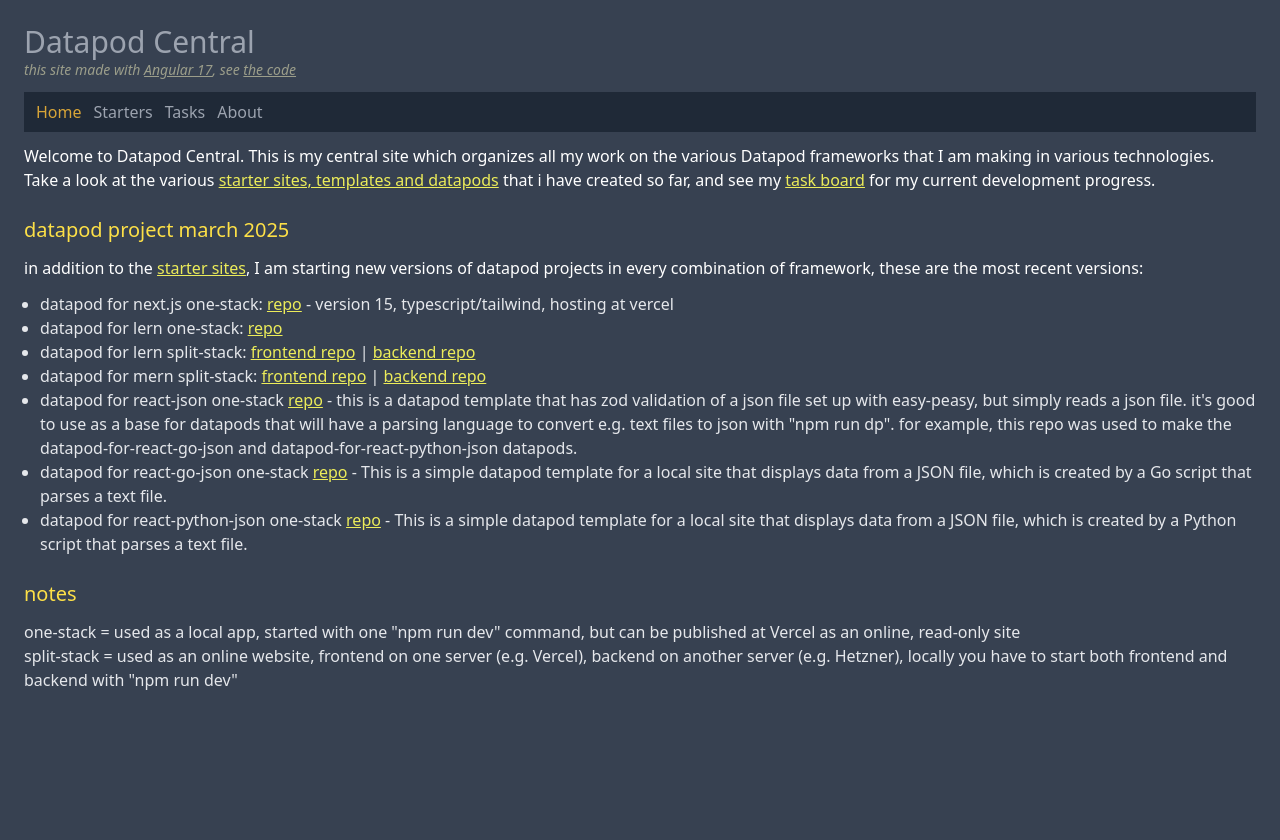
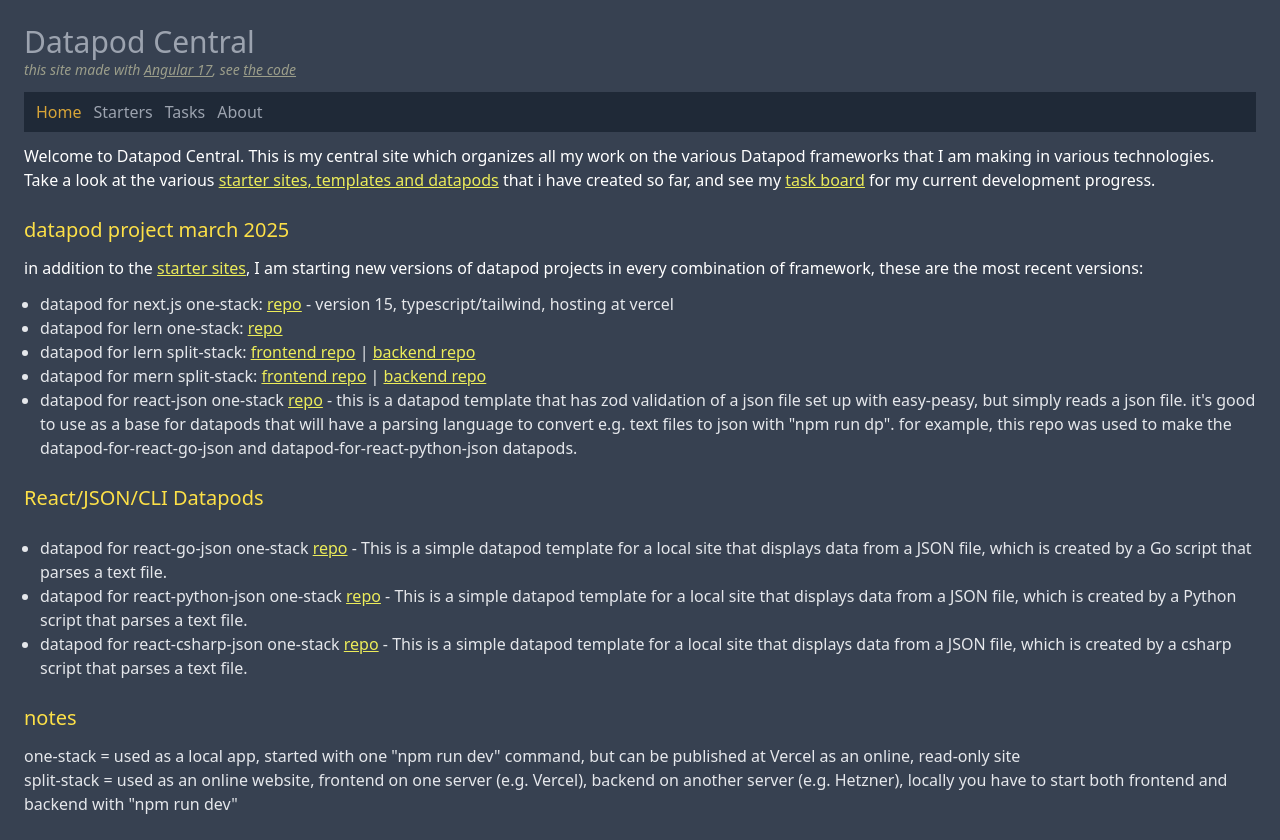
Before and after one commit to edwardtanguay/datapod-tanguay-eu, an Angular app: page /home in a window 1280 px wide. Before the commit the page ends 800 px from the top, so only its background shows below. Built offline with nearby package versions, Linux system fonts and the light colour scheme.

Commit message:
csharp pod

```diff
--- a/src/app/home/home.component.html
+++ b/src/app/home/home.component.html
@@ -5,13 +5,15 @@
 		technologies.
 	</p>
 	<p>
-		Take a look at the various <a routerLink="/starters" class="underline">starter sites, templates and datapods</a> that i have created so far, and see my <a
+		Take a look at the various <a routerLink="/starters"
+		   class="underline">starter sites, templates and datapods</a> that i have created so far, and see my <a
 		   routerlink="/tasks"
 		   class="underline">task board</a> for my current development progress.
 	</p>
 
 	<h2 class="text-xl pt-6 text-yellow-300 pb-3">datapod project march 2025</h2>
-	<p>in addition to the <a routerLink="/starters" class="underline">starter sites</a>, I am starting new versions of datapod projects in every combination of
+	<p>in addition to the <a routerLink="/starters"
+		   class="underline">starter sites</a>, I am starting new versions of datapod projects in every combination of
 		framework, these are the most recent versions:</p>
 	<ul class="pt-3 list-disc ml-4">
 		<li>datapod for next.js one-stack:
@@ -49,21 +51,35 @@
 			parsing language to convert e.g. text files to json with "npm run dp". for example, this repo was used to
 			make the datapod-for-react-go-json and datapod-for-react-python-json datapods.
 		</li>
+	</ul>
+
+	<h2 class="text-xl pt-6 text-yellow-300 pb-3">React/JSON/CLI Datapods</h2>
+	<ul class="pt-3 list-disc ml-4">
 		<li>datapod for react-go-json one-stack
 			<a href="https://github.com/edwardtanguay/datapod-for-react-go-json"
 			   target="_blank"
-			   class="underline">repo</a> - This is a simple datapod template for a local site that displays data from a JSON file, which is created by a Go script that parses a text file.
+			   class="underline">repo</a> - This is a simple datapod template for a local site that displays data from a
+			JSON file, which is created by a Go script that parses a text file.
 		</li>
 		<li>datapod for react-python-json one-stack
 			<a href="https://github.com/edwardtanguay/datapod-for-react-python-json"
 			   target="_blank"
-			   class="underline">repo</a> - This is a simple datapod template for a local site that displays data from a JSON file, which is created by a Python script that parses a text file.
+			   class="underline">repo</a> - This is a simple datapod template for a local site that displays data from a
+			JSON file, which is created by a Python script that parses a text file.
+		</li>
+		<li>datapod for react-csharp-json one-stack
+			<a href="https://github.com/edwardtanguay/datapod-for-react-csharp-json"
+			   target="_blank"
+			   class="underline">repo</a> - This is a simple datapod template for a local site that displays data from a
+			JSON file, which is created by a csharp script that parses a text file.
 		</li>
 	</ul>
 
 	<h2 class="text-xl pt-6 text-yellow-300 pb-3">notes</h2>
 	<ul>
-		<li>one-stack = used as a local app, started with one "npm run dev" command, but can be published at Vercel as an online, read-only site</li>
-		<li>split-stack = used as an online website, frontend on one server (e.g. Vercel), backend on another server (e.g. Hetzner), locally you have to start both frontend and backend with "npm run dev"</li>
+		<li>one-stack = used as a local app, started with one "npm run dev" command, but can be published at Vercel as
+			an online, read-only site</li>
+		<li>split-stack = used as an online website, frontend on one server (e.g. Vercel), backend on another server
+			(e.g. Hetzner), locally you have to start both frontend and backend with "npm run dev"</li>
 	</ul>
 </section>
```
Also changed, not shown: src/data/tasks.tskplan.txt, src/data/tasksFinished.tskplan.txt.
